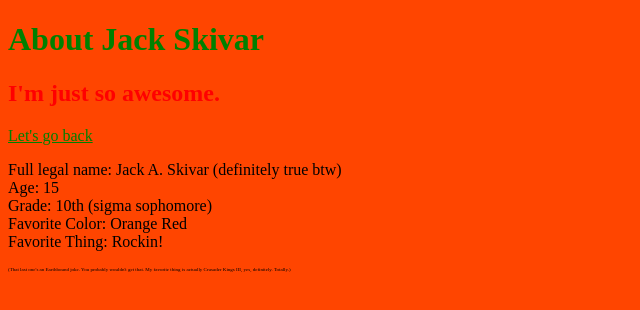
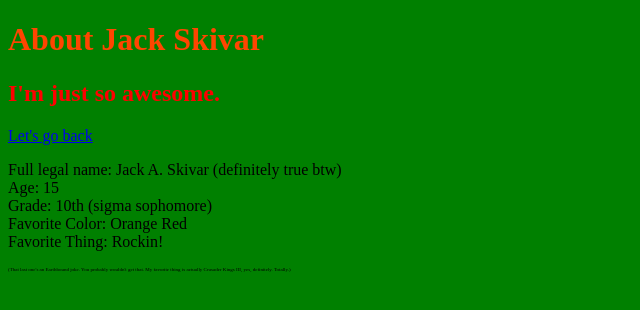
Before and after one commit to JackNeverCodes/JackNeverCodes.github.io, a website: page about.html in a window 1280 px wide. Shown: the whole page, without its empty margins (0-640 px from the left). Drawn offline with Linux system fonts and the light colour scheme.

Commit message:
changed some colors around

```diff
--- a/about.html
+++ b/about.html
@@ -3,10 +3,10 @@
     <head>
         <title>About Jack Skivar</title>
     </head>
-    <body style="background-color:orangered">
-        <h1 style="color:green">About Jack Skivar</h1>
+    <body style="background-color:green">
+        <h1 style="color:orangered">About Jack Skivar</h1>
         <h2 style="color:red">I'm just so awesome.</h2>
-        <a href="https://jacknevercodes.github.io/" style="color:green">Let's go back</a>
+        <a href="https://jacknevercodes.github.io/">Let's go back</a>
 
         <p>Full legal name: Jack A. Skivar (definitely true btw)<br>Age: 15<br>Grade: 10th (sigma sophomore)<br>Favorite Color: Orange Red<br>Favorite Thing: Rockin!</p>
         <p style="font-size:5px">(That last one's an Earthbound joke. You probably wouldn't get that. My favorite thing is actually Crusader Kings III, yes, definitely. Totally.)</p>
```
Also changed, not shown: index.html (+2 -2 lines).
